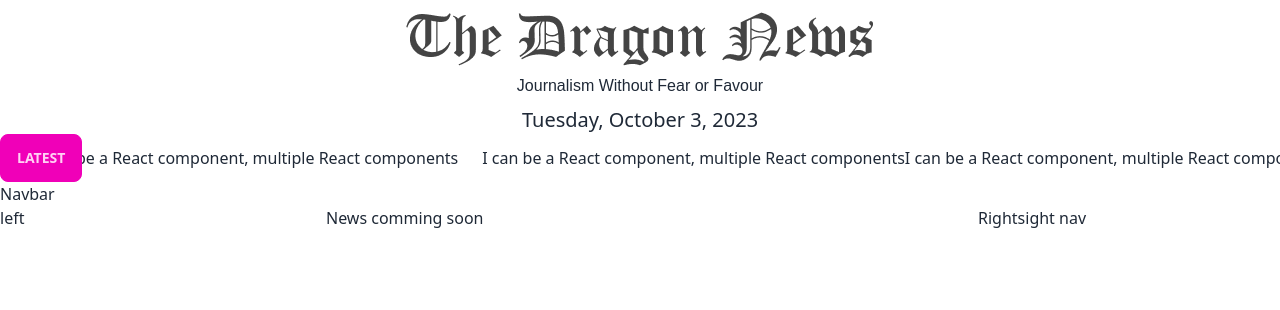
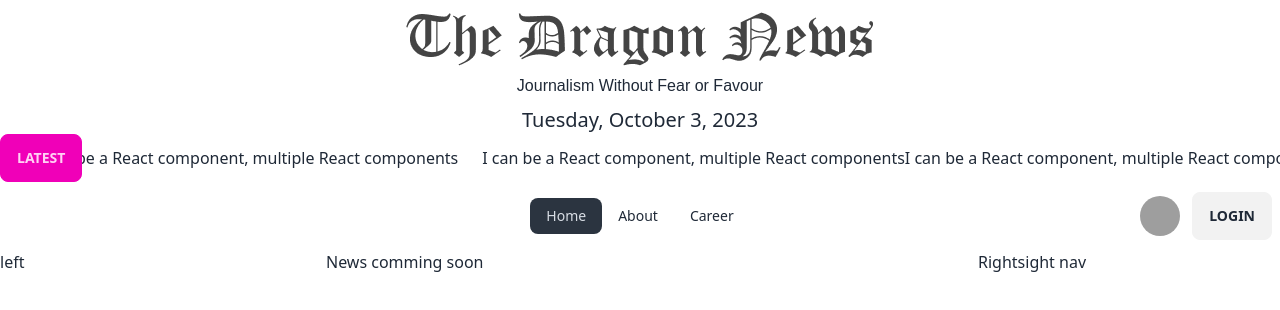
Before and after one commit to naeem182/react-dragon-news-auth, a React (Vite) app: page / in a window 1280 px wide. Shown: the top 310 px of the page. Built offline with nearby package versions, Linux system fonts and the light colour scheme; grey boxes are pictures that could not be loaded.

Commit message:
Header Navbar

```diff
--- a/src/Navbar/Navbar.jsx
+++ b/src/Navbar/Navbar.jsx
@@ -1,10 +1,48 @@
+import { Link, NavLink } from "react-router-dom"
+import userDefaultpic from '../assets/asset/user.png'
+
+const Navbar = () => {
+    const navLinks = <>
+
+        <li><NavLink to={'/'}>Home</NavLink></li>
+        <li><NavLink to={'/about'}>About</NavLink></li>
+        <li><NavLink to={'/career'}>Career</NavLink></li>
+
+    </>
+    return (
+        <div className="navbar bg-base-100">
+            <div className="navbar-start">
+                <div className="dropdown">
+                    <label tabIndex={0} className="btn btn-ghost lg:hidden">
+                        <svg xmlns="http://www.w3.org/2000/svg" className="h-5 w-5" fill="none" viewBox="0 0 24 24" stroke="currentColor"><path strokeLinecap="round" strokeLinejoin="round" strokeWidth="2" d="M4 6h16M4 12h8m-8 6h16" /></svg>
+                    </label>
+                    <ul tabIndex={0} className="menu menu-sm dropdown-content mt-3 z-[1] p-2 shadow bg-base-100 rounded-box w-52">
+
+                        {navLinks}
 
 
-const Navbar = () => {
-    return (
-        <div>
-            Navbar
+                    </ul>
+                </div>
+                {/* <a className="btn btn-ghost normal-case text-xl">daisyUI</a> */}
+            </div>
+            <div className="navbar-center hidden lg:flex">
+                <ul className="menu menu-horizontal px-1">
 
+                    {navLinks}
+
+                </ul>
+            </div>
+            <div className="navbar-end">
+                <label tabIndex={0} className="btn btn-ghost btn-circle avatar">
+                    <div className="w-10 rounded-full">
+                        <img src={userDefaultpic} />
+                    </div>
+                </label>
+                <Link>
+                    <button className=" ml-2 btn">Login</button>
+                </Link>
+
+            </div>
         </div>
     )
 }
```
